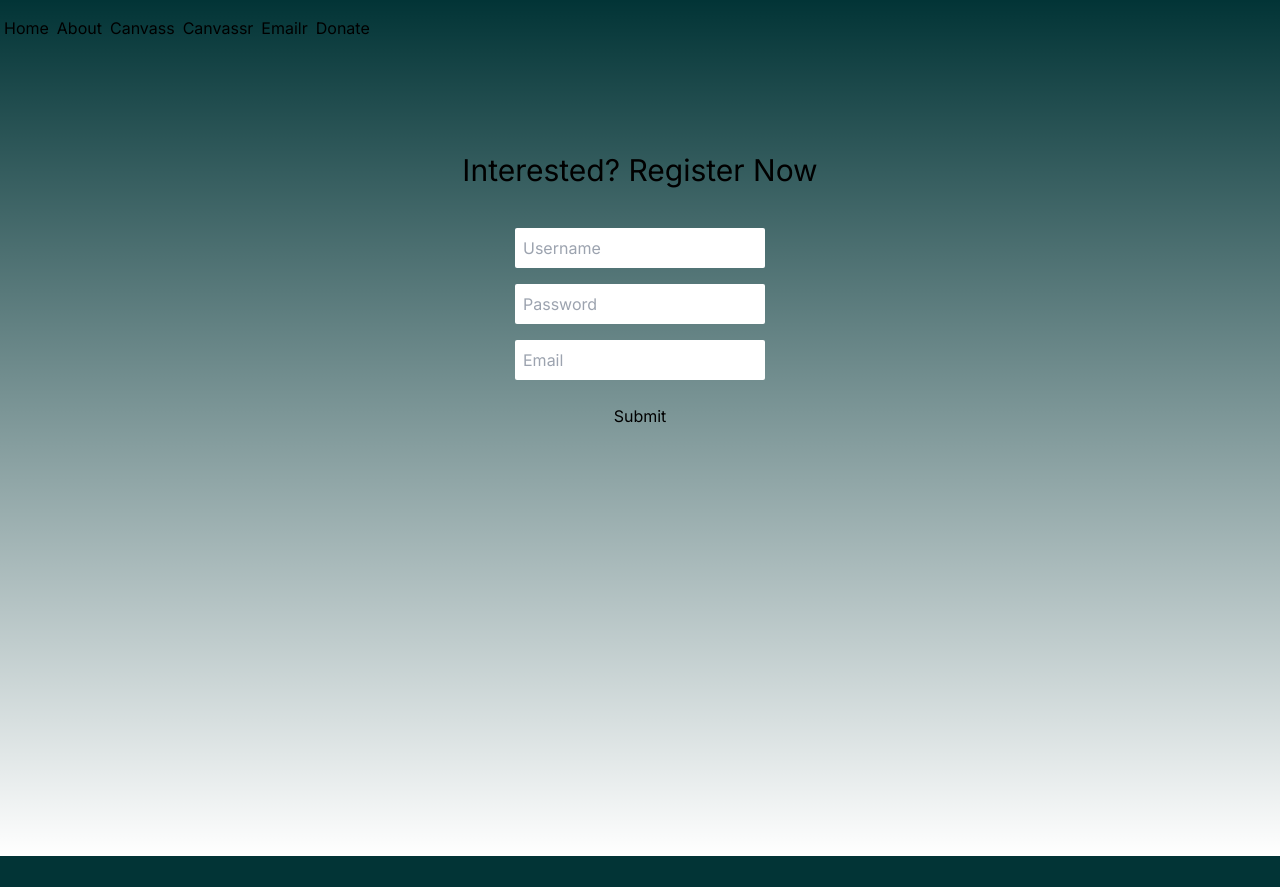
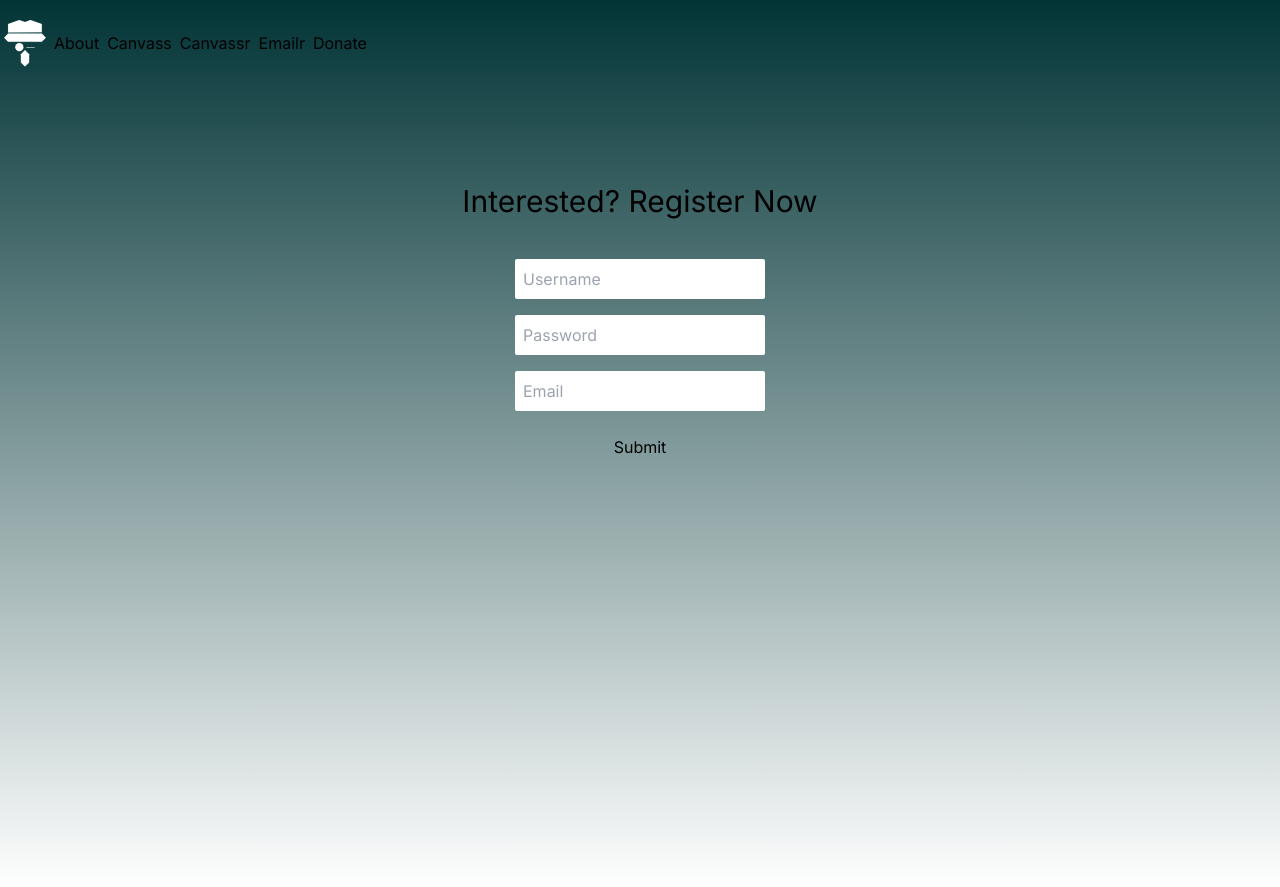
Before and after one commit to Richmond-Creative-Agency/fieldagent, a Next.js app: page /register in a window 1280 px wide. Before the commit the page ends 856 px from the top, so only its background shows below. Built offline with nearby package versions, Linux system fonts and the light colour scheme.

Commit message:
feature: Add logo

```diff
--- a/src/app/ui/components/Main.jsx
+++ b/src/app/ui/components/Main.jsx
@@ -1,5 +1,5 @@
 import Navigation from '../navigation/Navigation';
-import Link from 'next/link';
+
 import Menu from './Menu';
 import NavButton from './NavButton';
 import { Suspense } from 'react';
--- a/src/app/ui/components/Menu.jsx
+++ b/src/app/ui/components/Menu.jsx
@@ -1,3 +1,3 @@
 export default function Menu({ children }) {
-  return <menu className="py-4 flex align-start flex-wrap">{children}</menu>;
+  return <menu className="py-4 flex items-center flex-wrap">{children}</menu>;
 }
--- /dev/null
+++ b/src/app/ui/components/fa-logo-white.jsx
@@ -0,0 +1,28 @@
+export default function FaLogo(props) {
+  return (
+    <svg
+      viewBox="0 0 382 424"
+      fill="none"
+      xmlns="http://www.w3.org/2000/svg"
+      {...props}
+    >
+      <path
+        d="M191 273.5L153.5 311V385.5L191 423L228.5 385.5V311L191 273.5Z"
+        fill="#fff"
+        stroke="#fff"
+      />
+      <path
+        d="M37 36V113L344 112.5V36L241 1L191 18.5L139 1L37 36Z"
+        fill="#fff"
+        stroke="#fff"
+      />
+      <path
+        d="M1 161L37 123.5H344L381 161L344 198.5L37 198L1 161Z"
+        fill="#fff"
+        stroke="#fff"
+      />
+      <circle cx="139.5" cy="247.5" r="37.5" fill="#fff" />
+      <rect x="204" y="246" width="75" height="5" fill="#fff" />
+    </svg>
+  );
+}
--- /dev/null
+++ b/src/app/ui/components/fa-logo.jsx
@@ -0,0 +1,28 @@
+export default function FaLogo(props) {
+  return (
+    <svg
+      viewBox="0 0 382 424"
+      fill="none"
+      xmlns="http://www.w3.org/2000/svg"
+      {...props}
+    >
+      <path
+        d="M191 273.5L153.5 311V385.5L191 423L228.5 385.5V311L191 273.5Z"
+        fill="black"
+        stroke="black"
+      />
+      <path
+        d="M37 36V113L344 112.5V36L241 1L191 18.5L139 1L37 36Z"
+        fill="black"
+        stroke="black"
+      />
+      <path
+        d="M1 161L37 123.5H344L381 161L344 198.5L37 198L1 161Z"
+        fill="black"
+        stroke="black"
+      />
+      <circle cx="139.5" cy="247.5" r="37.5" fill="black" />
+      <rect x="204" y="246" width="75" height="5" fill="black" />
+    </svg>
+  );
+}
--- a/src/app/ui/navigation/Navigation.jsx
+++ b/src/app/ui/navigation/Navigation.jsx
@@ -1,9 +1,9 @@
 import Menu from '../components/Menu';
 import NavButton from '../components/NavButton';
+import FaLogo from '../components/fa-logo-white';
 
 export default function Navigation() {
   const navLinks = [
-    { href: '/', title: 'Home' },
     { href: '/about', title: 'About' },
     { href: '/guide/canvass', title: 'Canvass' },
     { href: '/tool/canvassr', title: 'Canvassr' },
@@ -13,6 +13,12 @@ export default function Navigation() {
   return (
     <header className="">
       <Menu>
+        <li>
+          <a href="/">
+            <FaLogo className="p-1 hover:opacity-75" width="50px" />
+          </a>
+        </li>
+
         {navLinks.map((navLink, index) => {
           return (
             <NavButton key={index} href={navLink.href}>
```
